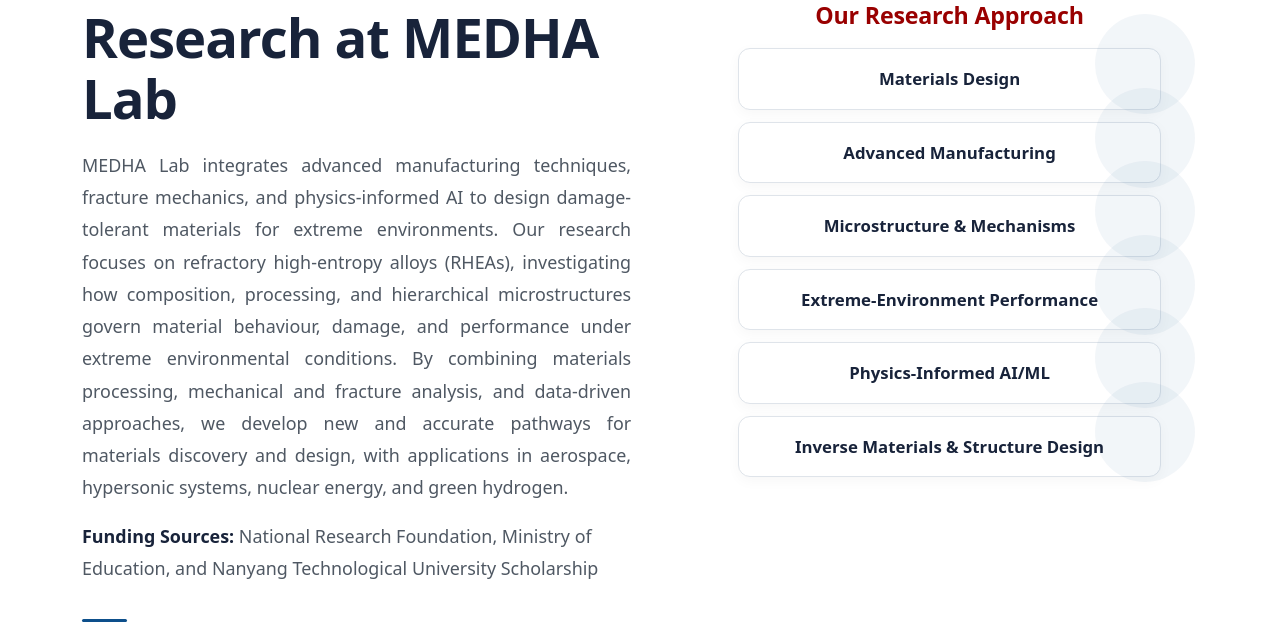
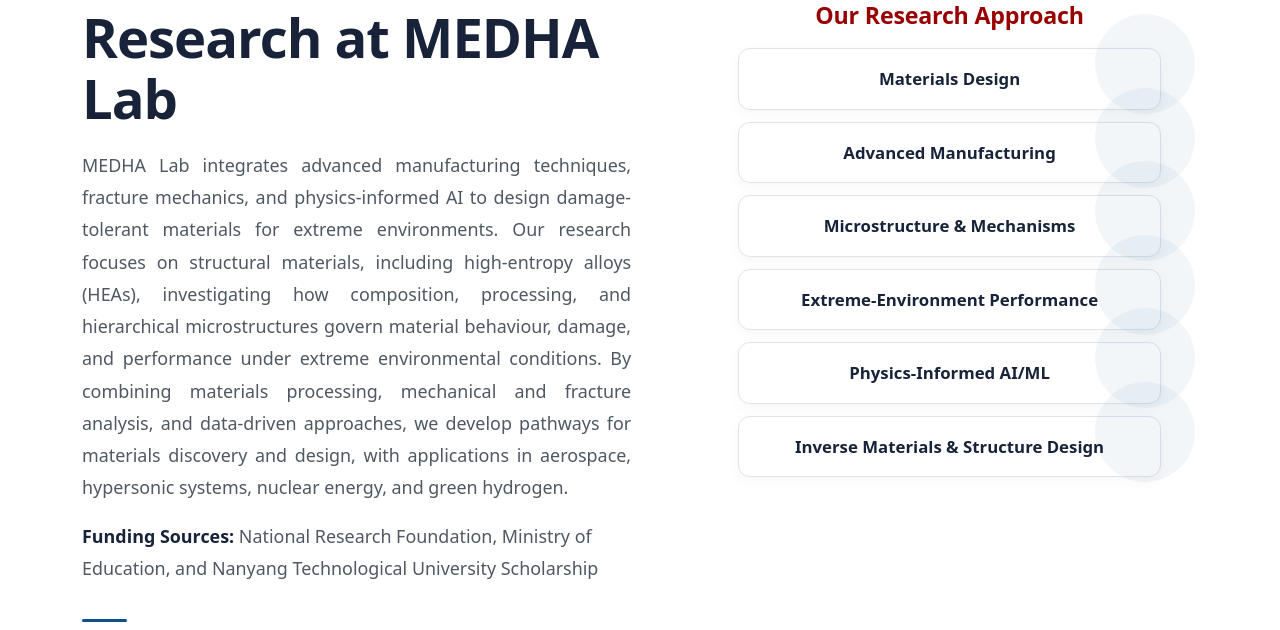
Before and after one commit to MEDHALab/medhalab.github.io, a Flask app: page /research/ in a window 1280 px wide. Shown: the part 175-805 px from the top of the page. Run offline with Flask 3, Linux system fonts and the light colour scheme.

Commit message:
Update research.html

```diff
--- a/templates/research.html
+++ b/templates/research.html
@@ -22,13 +22,12 @@
                 MEDHA Lab integrates advanced manufacturing techniques,
                 fracture mechanics, and physics-informed AI to design
                 damage-tolerant materials for extreme environments.
-                Our research focuses on refractory high-entropy alloys (RHEAs), investigating how composition,
+                Our research focuses on structural materials, including high-entropy alloys (HEAs), investigating how composition,
                 processing, and hierarchical microstructures govern
                 material behaviour, damage, and performance under
                 extreme environmental conditions.
                 By combining materials processing, mechanical and fracture
-                analysis, and data-driven approaches, we develop new and
-                accurate pathways for materials discovery and design,
+                analysis, and data-driven approaches, we develop pathways for materials discovery and design,
                 with applications in aerospace, hypersonic systems,
                 nuclear energy, and green hydrogen.
             </p>
```
